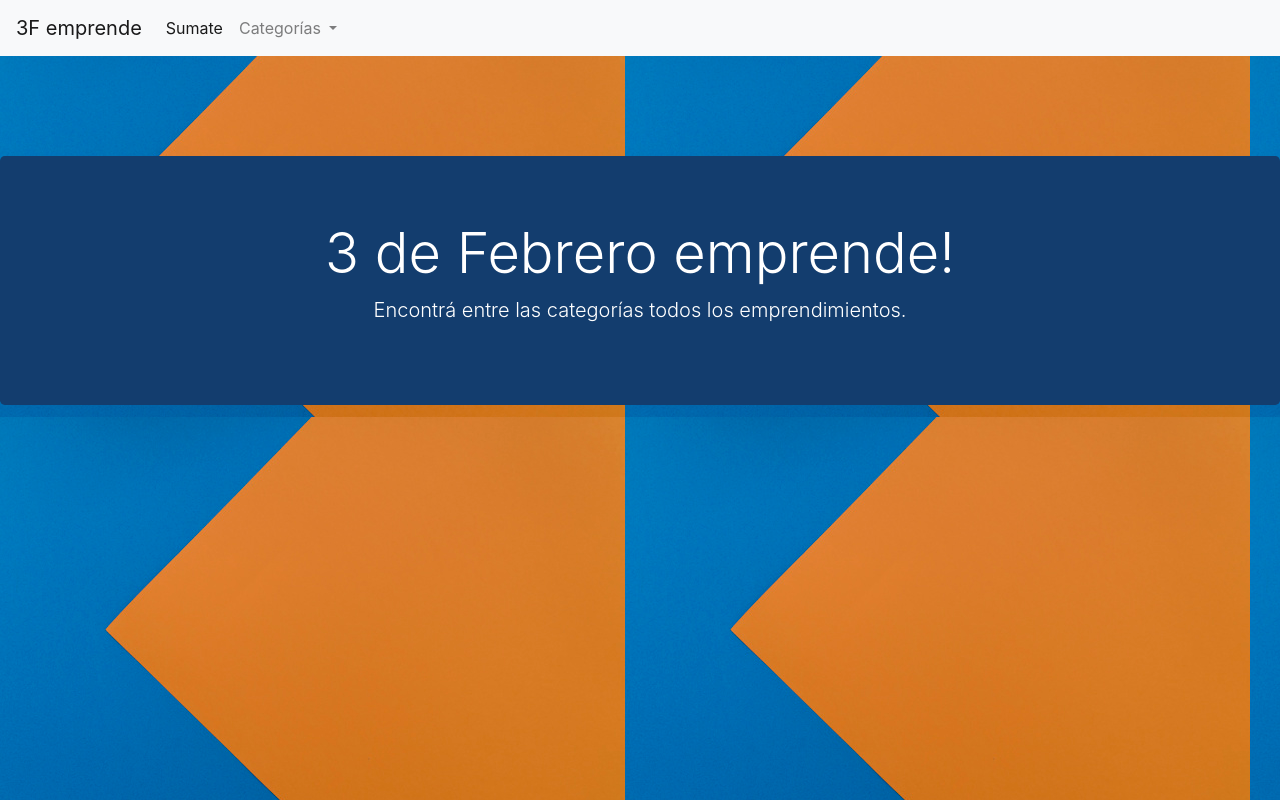
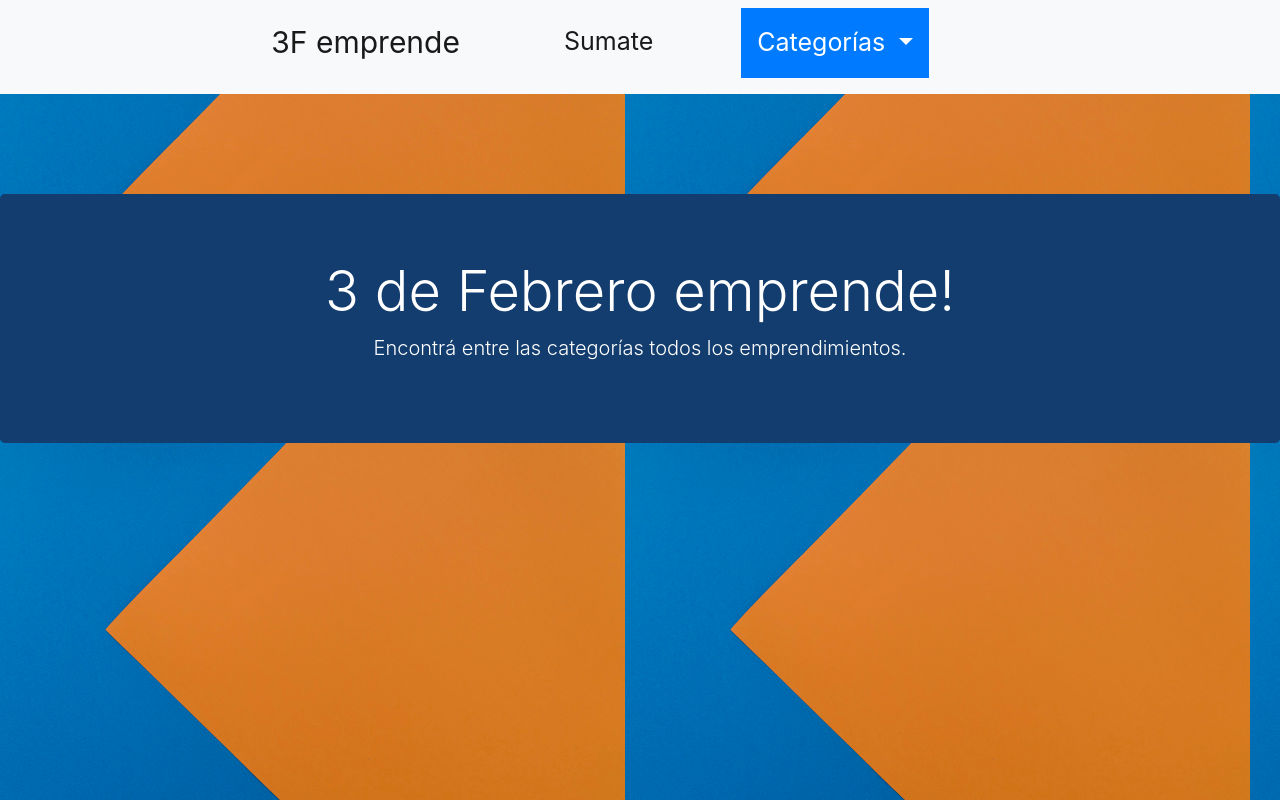
Before and after one commit to Waffleland/emprendimientos3f, a plain HTML site: page index.html in a window 1280 px wide. Drawn offline with nearby package versions, Linux system fonts and the light colour scheme.

Commit message:
cambios en la barra de navegación

```diff
--- a/3f.css
+++ b/3f.css
@@ -23,3 +23,15 @@ html body{
     margin-bottom: 50px;
     flex-wrap: wrap;
  }
+.nav-item{
+    margin-right: 80px;
+    font-size: 25px;
+}
+.navbar-brand{
+    margin-top:7px;
+    font-size:30px;
+}
+.sumate{
+    margin-top: 7px;
+    font-size:25px;
+}
--- a/index.html
+++ b/index.html
@@ -6,26 +6,25 @@
         <title>3F emprende</title>
     </head>
     <body>
-
-        <nav class="navbar navbar-expand-lg navbar-light bg-light">
-            <a class="navbar-brand" href="index.html">3F emprende</a>
-
-            <div class="navbar-expand" id="navbarSupportedContent">
-              <ul class="navbar-nav mr-auto">
+        <nav class="navbar navbar-expand-lg navbar-light bg-light d-flex justify-content-center">
+            <div class="navbar-expand " id="navbarSupportedContent">
+              <ul class="navbar-nav mr-auto ">
+                <li class="nav-item">
+                <a class="navbar-brand" href="index.html">3F emprende</a>
+                </li>
                 <li class="nav-item active">
-                  <a class="nav-link" href="sumate.html">Sumate <span class="sr-only">(current)</span></a>
+                  <a class="nav-link sumate" href="sumate.html">Sumate <span class="sr-only">(current)</span></a>
                 </li>
                 <li class="nav-item dropdown">
-                  <a class="nav-link dropdown-toggle" href="#" id="navbarDropdown" role="button" data-toggle="dropdown" aria-haspopup="true" aria-expanded="false">
+                  <a class="nav-link dropdown-toggle p-3 mb-2 bg-primary text-white  " href="#" id="navbarDropdown" role="button" data-toggle="dropdown" aria-haspopup="true" aria-expanded="false">
                     Categorías
                   </a>
                   <div class="dropdown-menu" aria-labelledby="navbarDropdown">
                     <a class="dropdown-item" href="alimento.html">Alimentos</a>
                     <a class="dropdown-item" href="moda.html">Moda</a>
-                    <a class="dropdown-item" href="artesanias.html">Arte</a>
                     <a class="dropdown-item" href="servicios.html">Servicios</a>
                     <a class="dropdown-item" href="bienestar.html">Bienestar</a>
-                    <a class="dropdown-item" href="bazar.html">Bazar</a>
+                    <a class="dropdown-item" href="hogar.html">Hogar</a>
                   </div>
                 </li>
               </ul>
```
Also changed, not shown: alimento.html (+7 -6 lines), bienestar.html (+7 -6 lines), hogar.html (+8 -7 lines), moda.html (+7 -6 lines), servicios.html (+7 -6 lines), sumate.html (+7 -6 lines).
